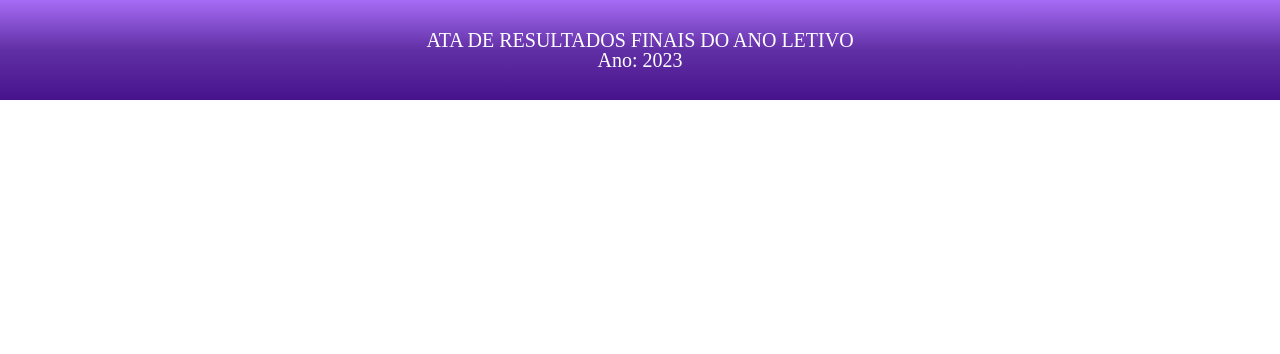
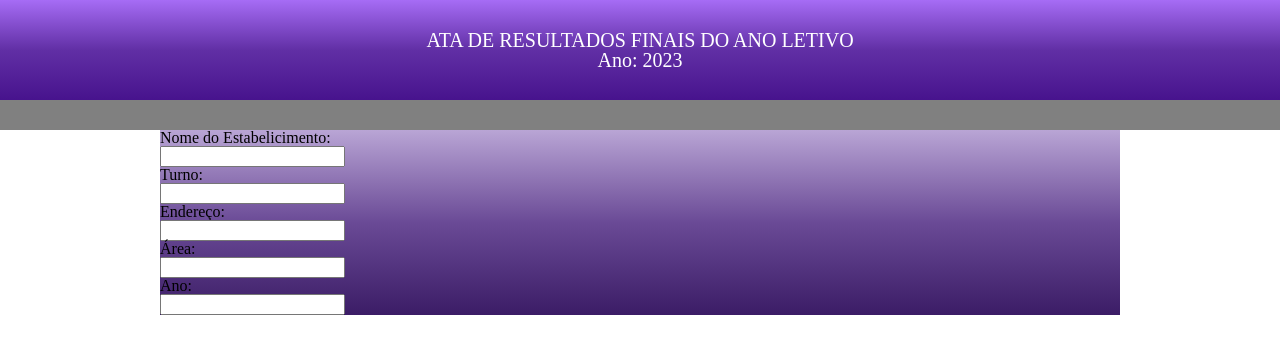
Before and after one commit to FabriNeves/diario-eletronico, a React (Create React App) app in the folder diario-eletronico/: page / in a window 1280 px wide. Shown: the top 354 px of the page. Built offline with nearby package versions, Linux system fonts and the light colour scheme.

Commit message:
Add headr form

```diff
--- /dev/null
+++ b/diario-eletronico/src/components/header/header-form/form.js
@@ -0,0 +1,10 @@
+import styled from "styled-components";
+
+export const Formu = styled.form`
+   height: auto;
+   width: 75%;
+   margin: 0 auto;
+   background-color: aliceblue;
+   background-image: linear-gradient(rgb(185, 165, 213), rgb(106, 74, 150), rgb(59, 28, 102));
+
+`
--- /dev/null
+++ b/diario-eletronico/src/components/header/header-form/index.jsx
@@ -0,0 +1,17 @@
+import *as F from './form'
+export default _ =>{
+    return(
+        <F.Formu>
+            <label htmlFor="">Nome do Estabelicimento: </label><br />
+            <input type="text" /><br />
+            <label htmlFor="">Turno:</label><br />
+            <input type="text" /><br />
+            <label htmlFor="">Endereço:</label><br />
+            <input type="text" /><br />
+            <label htmlFor="">Área:</label><br />
+            <input type="text" /><br />
+            <label htmlFor="">Ano:</label><br />
+            <input type="text" />
+        </F.Formu>
+    )
+}
--- /dev/null
+++ b/diario-eletronico/src/components/header/header-menu/headerMenu.js
@@ -0,0 +1,12 @@
+
+import styled from "styled-components";
+
+
+export const Menu = styled.div`
+    display: flex;
+    align-items: center;
+    justify-content: space-between;
+    width: 100%;
+    height: 30px;
+    background-color: gray;
+`
--- /dev/null
+++ b/diario-eletronico/src/components/header/header-menu/index.jsx
@@ -0,0 +1,12 @@
+import *as M from './headerMenu'
+export default _ =>{
+    return(
+        <M.Menu>
+            <div>
+                <form action="">
+                    <label htmlFor=""></label>
+                </form>
+            </div>
+        </M.Menu>
+    )
+}
--- a/diario-eletronico/src/components/home/index.jsx
+++ b/diario-eletronico/src/components/home/index.jsx
@@ -1,12 +1,14 @@
 import React from "react";
-import Cadastro from "../pages/Cadastro";
 import Header from "../header";
+import Menu from "../header/header-menu";
+import FormHeader from "../header/header-form";
 
 export default props => {
     return(
         <div>
             <Header/>
-            {/* <Cadastro/> */}
+            <Menu/>
+            <FormHeader/>
 
         </div>
     )
```
